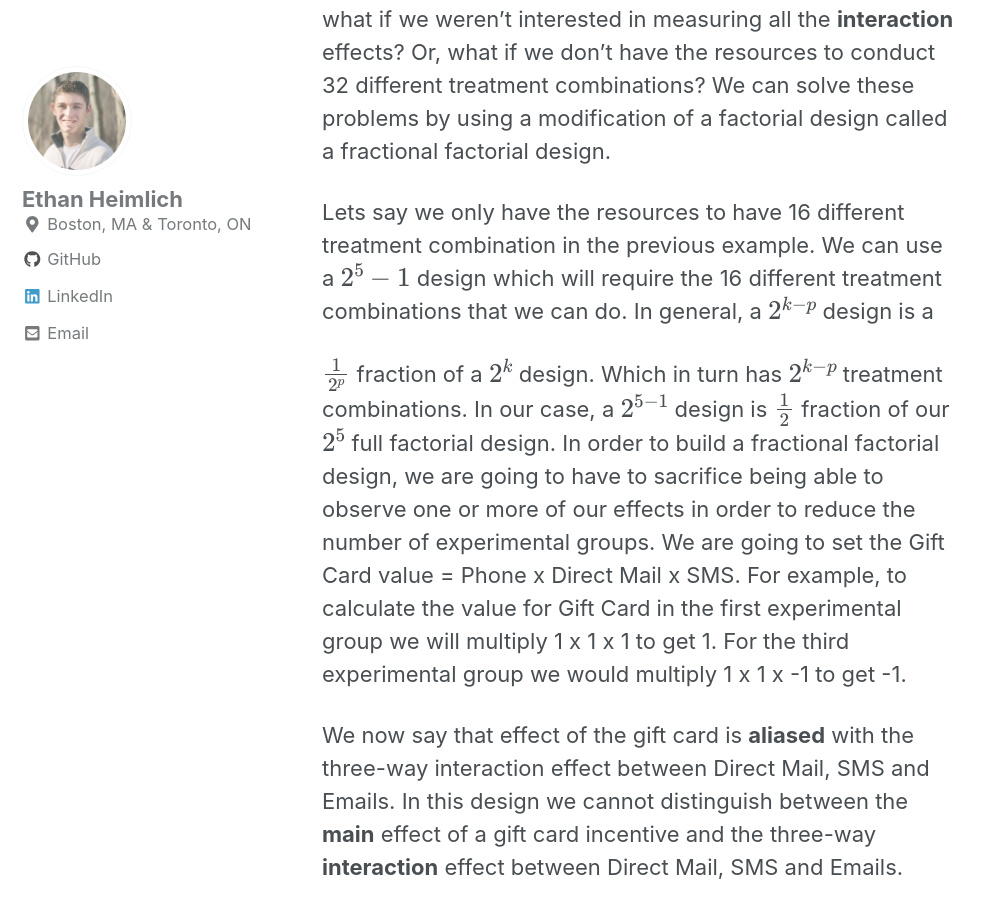
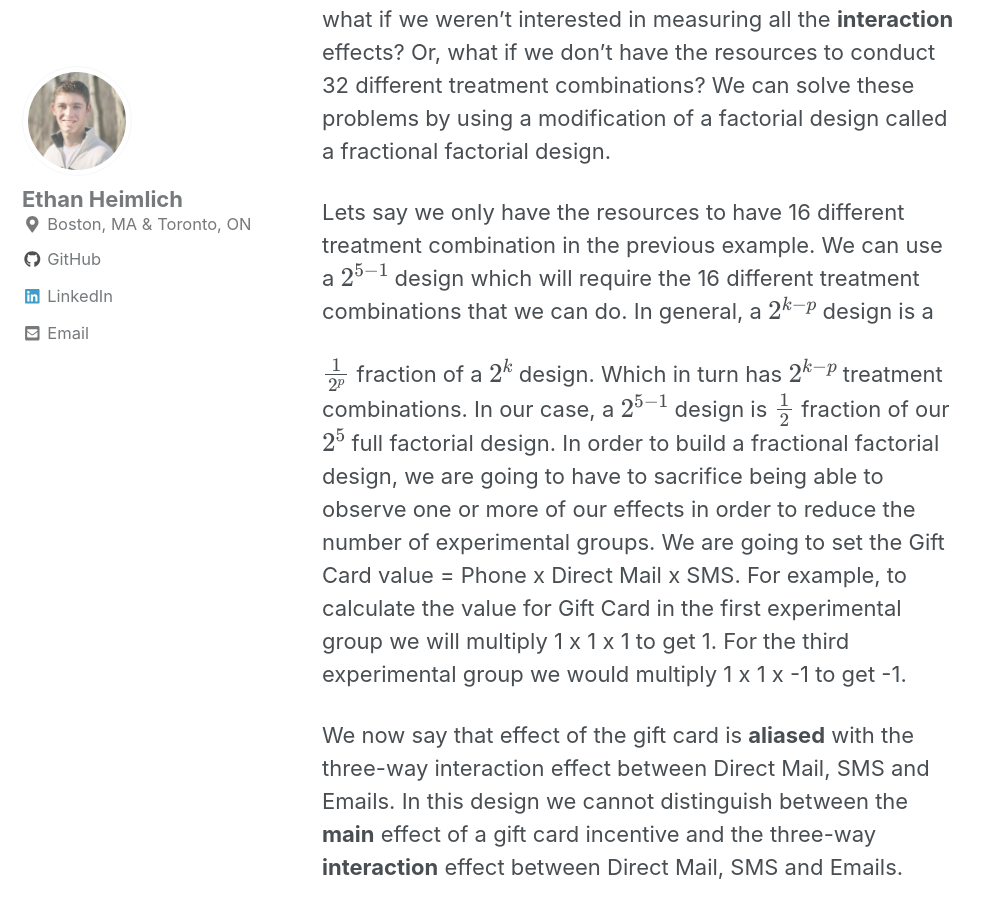
Before and after one commit to eheimlich/eheimlich.github.io, a Jekyll site: the page built from _posts/2019-08-03-factorial_design.md, in a window 1280 px wide and 900 px high, scrolled down 6687 px. Shown: the whole window, without its empty margins (0-992 px from the left). Built offline with Jekyll 4.4.1, drawn with Linux system fonts in a browser that asks for light colours; cached includes are drawn as plain includes; nearby versions of some CDN libraries; formulas are drawn with MathJax 3.

```diff
--- a/_posts/2019-08-03-factorial_design.md
+++ b/_posts/2019-08-03-factorial_design.md
@@ -172,7 +172,7 @@ In the previous example we had a $$ 2^5 $$ design with 32 different treatment co
 
 
 
-Lets say we only have the resources to have 16 different treatment combination in the previous example. We can use a $$ 2^5-1 $$ design which will require the 16 different treatment combinations that we can do. In general, a $$ 2^{k-p} $$ design is a
+Lets say we only have the resources to have 16 different treatment combination in the previous example. We can use a $$ 2^{5-1} $$ design which will require the 16 different treatment combinations that we can do. In general, a $$ 2^{k-p} $$ design is a
 
 $$ \frac{1}{2^p} $$ fraction of a $$ 2^k $$ design. Which in turn has $$ 2^{k-p} $$ treatment combinations. In our case, a $$ 2^{5-1} $$ design is $$ \frac{1}{2} $$ fraction of our $$ 2^5 $$ full factorial design. In order to build a fractional factorial design, we are going to have to sacrifice being able to observe one or more of our effects in order to reduce the number of experimental groups. We are going to set the Gift Card value = Phone x Direct Mail x SMS. For example, to calculate the value for Gift Card in the first experimental group we will multiply 1 x 1 x 1 to get 1. For the third experimental group we would multiply 1 x 1 x -1 to get -1.
 
```
